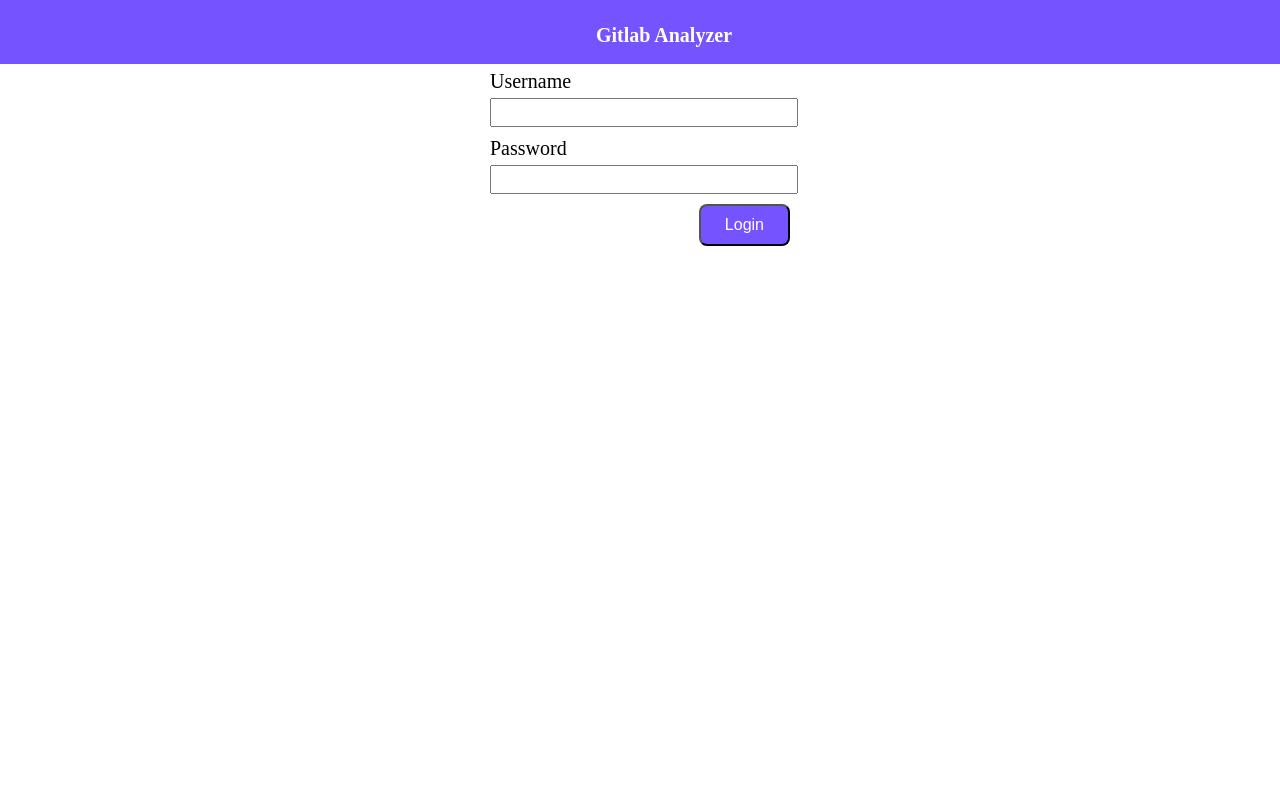
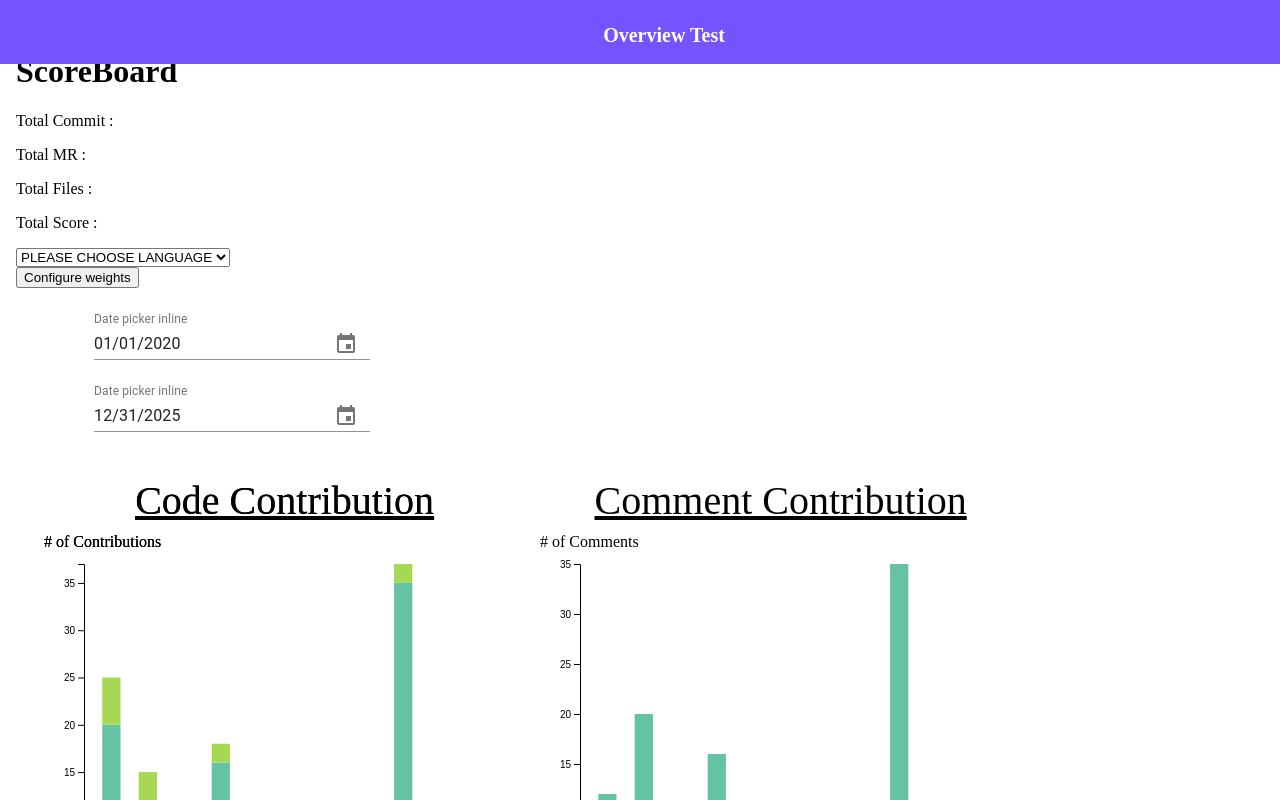
Before and after one commit to MooyGhul/GitlabAnalyzer, a React (Create React App) app in the folder frontend/: page /overview in a window 1280 px wide. Before the commit this address led to /login. Shown: the top 800 px of the page. Built offline with nearby package versions, Linux system fonts and the light colour scheme; no server answers.

Commit message:
I have sucessfully made the draft layout, need to add space between grids

```diff
--- a/frontend/src/OverviewPage.css
+++ b/frontend/src/OverviewPage.css
@@ -1,10 +1,9 @@
 .charts {
   padding-top: 100px;
-  padding-right: 30px;
+  padding-right: 100px;
   padding-bottom: 100px;
   padding-left: 100px;
 
-  width: 40%;
   overflow: visible;
   display: block;
 }
--- a/frontend/src/OverviewPage.js
+++ b/frontend/src/OverviewPage.js
@@ -3,19 +3,45 @@ import Header from './components/Header';
 import Charts from "./components/Charts";
 import DataFetching from './components/DataFetching';
 import './OverviewPage.css';
+import React from "react";
+import {makeStyles} from "@material-ui/core/styles";
+import {Grid, Paper} from "@material-ui/core";
+
+const useStyles = makeStyles((theme) => ({
+  grid: {
+    width: "100%",
+    margin: "0px"
+  },
+  paper: {
+    padding: theme.spacing(2),
+    textAlign: 'center',
+    color: theme.palette.text.secondary,
+    background: theme.palette.success.light,
+  }
+}));
 
 function OverviewPage(props) {
+  const classes = useStyles();
+  return (
 
-  return (
-      <div>
-          <Header
-              pageTitle="Overview"
-          />
-          <ScoreBoard />
-          <br/><br/><br/>
-          <Charts />
-          <DataFetching />
-      </div>
+    <Grid container spacing={2} className = {classes.grid}>
+      <Grid item xs={12} >
+        <Header
+              pageTitle="Overview Test"
+        />
+      </Grid>
+      <Grid item xs={6} >
+        <ScoreBoard />
+      </Grid>
+
+      <Grid container xs={12} >
+        <Charts />
+      </Grid>
+      <DataFetching />
+    </Grid>
+
+
+
   );
 }
 
--- a/frontend/src/components/Charts.js
+++ b/frontend/src/components/Charts.js
@@ -9,6 +9,7 @@ import {
   KeyboardDatePicker
 } from '@material-ui/pickers';
 import "react-datepicker/dist/react-datepicker.css";
+import {makeStyles} from "@material-ui/core/styles";
 
 let contributions = [
   {
@@ -121,6 +122,8 @@ export default function Charts () {
 
     return (
       <div>
+      <Grid container xs={12} spacing={6}  direction="column">
+      <Grid item xs={6} >
         <MuiPickersUtilsProvider utils={DateFnsUtils}>
           <Grid container justify="space-around">
             <KeyboardDatePicker
@@ -138,7 +141,6 @@ export default function Charts () {
             />
           </Grid>
         </MuiPickersUtilsProvider>
-
         <MuiPickersUtilsProvider utils={DateFnsUtils}>
           <Grid container justify="space-around">
             <KeyboardDatePicker
@@ -156,11 +158,20 @@ export default function Charts () {
             />
           </Grid>
         </MuiPickersUtilsProvider>
-
-          <br/>
+      </Grid>
+      <Grid container spacing={5} xs={12}>
+      <Grid item xs={6} >
             <StackedBarChart contributionsDataProp={contributionsDataProp} keys={keys} colors={colors} />
 
-          <br/><br/><br/><br/><br/><br/>
+
+
+          </Grid>
+          <Grid item xs={6} >
+          <BarChart className="charts" commentsDataProp={commentsDataProp}/>
+          </Grid>
+          </Grid>
+          <Grid item xs={6} >
+
           {/*
           // the fields class is changed from the following tutorial:
           // https://www.youtube.com/watch?v=bXN9anQN_kQ&list=PLDZ4p-ENjbiPo4WH7KdHjh_EMI7Ic8b2B&index=17
@@ -188,11 +199,9 @@ export default function Charts () {
               </div>
             ))}
           </div>
+          </Grid>
+          </Grid>
 
-
-          <BarChart className="charts" commentsDataProp={commentsDataProp}/>
-
-          <br/><br/><br/><br/><br/><br/><br/><br/><br/><br/><br/>
           </div>
     );
 }
--- a/frontend/src/components/CodeContribution.js
+++ b/frontend/src/components/CodeContribution.js
@@ -44,7 +44,7 @@ export default function StackedBarChart({ contributionsDataProp,keys,colors }) {
 
     const xScale = scaleBand()
       .domain(contributionsDataProp.map(d => d.year))
-      .range([0,width*0.4]) // To Change
+      .range([0,width]) // To Change
       .padding(0.5);
 
     const xAxis = axisBottom(xScale);
@@ -65,7 +65,7 @@ export default function StackedBarChart({ contributionsDataProp,keys,colors }) {
     svg
       .append("text")
       .attr("transform",
-            "translate(" + (width*0.38) + " ," + (height*1.13) + ")")
+            "translate(" + (width*0.9) + " ," + (height*1.13) + ")")
       .text("Date");
 
     svg
@@ -98,7 +98,7 @@ export default function StackedBarChart({ contributionsDataProp,keys,colors }) {
       .attr("height", sequence => yScale(sequence[0])-yScale(sequence[1]));
 
       svg.append("text")
-        .attr("x", (width *0.22))
+        .attr("x", (width *0.44))
         .attr("y", -50 )
         .attr("text-anchor", "middle")
         .style("font-size", "40px")
--- a/frontend/src/components/CommentContribution.js
+++ b/frontend/src/components/CommentContribution.js
@@ -43,7 +43,7 @@ export default function BarChart({ commentsDataProp }) {
 
     const xScale = scaleBand()
                     .domain(commentsDataProp.map(d=>d.year))
-                    .range([0,dimensions.width*0.4])
+                    .range([0,dimensions.width])
                     .padding(0.5);
 
     const xAxis = axisBottom(xScale)
@@ -68,7 +68,7 @@ export default function BarChart({ commentsDataProp }) {
     svg
       .append("text")
       .attr("transform",
-            "translate(" + (width*0.38) + " ," + (dimensions.height*1.13) + ")")
+            "translate(" + (width*0.9) + " ," + (dimensions.height*1.13) + ")")
       .text("Date");
 
     svg
@@ -78,7 +78,7 @@ export default function BarChart({ commentsDataProp }) {
       .text("# of Comments");
 
     svg.append("text")
-      .attr("x", (width *0.22))
+      .attr("x", (width *0.44))
       .attr("y", -50 )
       .attr("text-anchor", "middle")
       .style("font-size", "40px")
--- a/frontend/src/index.js
+++ b/frontend/src/index.js
@@ -1,11 +1,12 @@
 import React from 'react';
 import ReactDOM from 'react-dom';
 import App from './App';
+import OverviewPage from './OverviewPage';
 import reportWebVitals from './reportWebVitals';
 
 ReactDOM.render(
   <React.StrictMode>
-    <App />
+    <OverviewPage />
   </React.StrictMode>,
   document.getElementById('root')
 );
```
Lines whose indentation alone changed are shown as unchanged.
